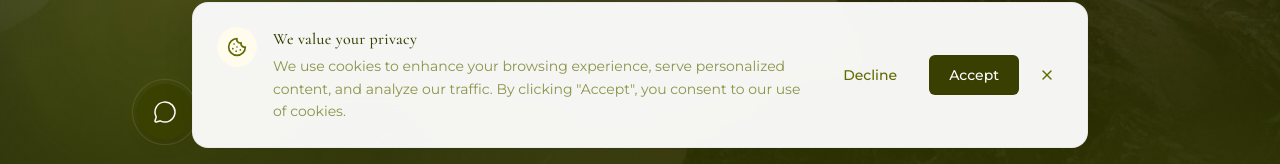
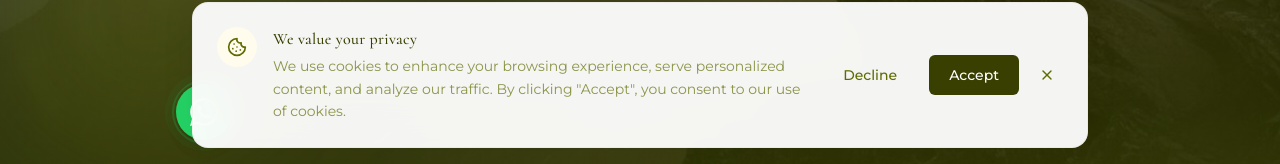
Before and after one commit to gyanamchoudhary/harshollash, a React (Vite) app in the folder app/: page / in a window 1280 px wide. Shown: the part 636-800 px from the top of the page. Built offline with nearby package versions, Linux system fonts and the light colour scheme.

Commit message:
fix: use official WhatsApp SVG icon with premium glow effect

```diff
--- a/app/src/components/WhatsAppButton.tsx
+++ b/app/src/components/WhatsAppButton.tsx
@@ -1,5 +1,17 @@
 import { useState } from 'react';
-import { MessageCircle } from 'lucide-react';
+
+function WhatsAppIcon({ className }: { className?: string }) {
+  return (
+    <svg
+      viewBox="0 0 24 24"
+      fill="currentColor"
+      className={className}
+      aria-hidden="true"
+    >
+      <path d="M17.472 14.382c-.297-.149-1.758-.867-2.03-.967-.273-.099-.471-.148-.67.15-.197.297-.767.966-.94 1.164-.173.199-.347.223-.644.075-.297-.15-1.255-.463-2.39-1.475-.883-.788-1.48-1.761-1.653-2.059-.173-.297-.018-.458.13-.606.134-.133.298-.347.446-.52.149-.174.198-.298.298-.497.099-.198.05-.371-.025-.52-.075-.149-.669-1.612-.916-2.207-.242-.579-.487-.5-.669-.51-.173-.008-.371-.01-.57-.01-.198 0-.52.074-.792.372-.272.297-1.04 1.016-1.04 2.479 0 1.462 1.065 2.875 1.213 3.074.149.198 2.096 3.2 5.077 4.487.709.306 1.262.489 1.694.625.712.227 1.36.195 1.871.118.571-.085 1.758-.719 2.006-1.413.248-.694.248-1.289.173-1.413-.074-.124-.272-.198-.57-.347m-5.421 7.403h-.004a9.87 9.87 0 01-5.031-1.378l-.361-.214-3.741.982.998-3.648-.235-.374a9.86 9.86 0 01-1.51-5.26c.001-5.45 4.436-9.884 9.888-9.884 2.64 0 5.122 1.03 6.988 2.898a9.825 9.825 0 012.893 6.994c-.003 5.45-4.437 9.884-9.885 9.884m8.413-18.297A11.815 11.815 0 0012.05 0C5.495 0 .16 5.335.157 11.892c0 2.096.547 4.142 1.588 5.945L.057 24l6.305-1.654a11.882 11.882 0 005.683 1.448h.005c6.554 0 11.89-5.335 11.893-11.893a11.821 11.821 0 00-3.48-8.413z" />
+    </svg>
+  );
+}
 
 export default function WhatsAppButton() {
   const [hovered, setHovered] = useState(false);
@@ -8,11 +20,11 @@
     <div className="fixed bottom-6 left-6 z-50 flex items-center gap-3">
       {/* Tooltip label */}
       <div
-        className={`bg-green-950 text-white text-xs font-body font-medium px-3 py-2 rounded-lg shadow-lg whitespace-nowrap transition-all duration-300 ${
+        className={`relative bg-green-950 text-white text-xs font-body font-medium px-3 py-2 rounded-lg shadow-lg whitespace-nowrap transition-all duration-300 ${
           hovered ? 'opacity-100 translate-x-0' : 'opacity-0 -translate-x-2 pointer-events-none'
         }`}
       >
-        Chat with us
+        Chat on WhatsApp
         <div className="absolute left-0 top-1/2 -translate-x-1 -translate-y-1/2 w-2 h-2 bg-green-950 rotate-45" />
       </div>
 
@@ -23,14 +35,14 @@
         rel="noopener noreferrer"
         onMouseEnter={() => setHovered(true)}
         onMouseLeave={() => setHovered(false)}
-        className="relative w-14 h-14 rounded-full bg-green-950 text-white shadow-lg flex items-center justify-center transition-all duration-300 hover:scale-110 hover:shadow-xl group"
+        className="relative w-14 h-14 rounded-full bg-[#25D366] text-white shadow-lg flex items-center justify-center transition-all duration-300 hover:scale-110 hover:shadow-xl group"
         aria-label="Chat on WhatsApp"
       >
         {/* Breathing glow ring */}
-        <span className="absolute inset-0 rounded-full bg-green-800/30 animate-ping-slow" />
-        <span className="absolute inset-[-4px] rounded-full border border-[#C5B358]/40 animate-pulse-gentle" />
+        <span className="absolute inset-0 rounded-full bg-[#25D366]/30 animate-ping-slow" />
+        <span className="absolute inset-[-3px] rounded-full border-2 border-[#25D366]/40 animate-pulse-gentle" />
 
-        <MessageCircle className="w-6 h-6 relative z-10" strokeWidth={1.5} />
+        <WhatsAppIcon className="w-7 h-7 relative z-10" />
       </a>
     </div>
   );
```
